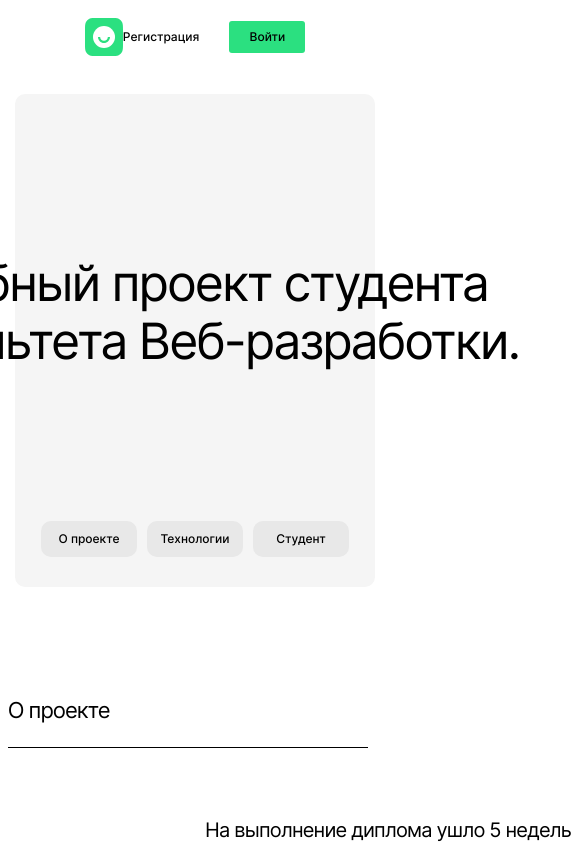
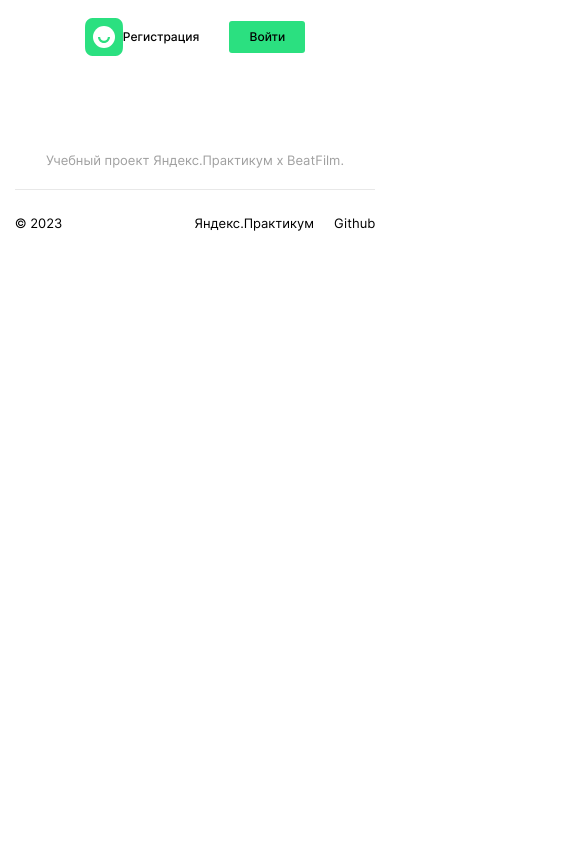
Before and after one commit to AndreiZhura/movies-explorer-frontend, a React (Create React App) app: page / in a window 390 px wide. Shown: the top 844 px of the page, 585 px wide, since content can reach past the window. Built offline with nearby package versions, Linux system fonts and the light colour scheme.

Commit message:
fix: адаптив footer

```diff
--- a/src/components/App/App.css
+++ b/src/components/App/App.css
@@ -5,7 +5,9 @@
     display: flex;
     justify-content: center;
     margin: 0;
+    margin-left: auto;
+    margin-right: auto;
     font-family: 'Inter', Arial, sans-serif;
-    width: 100%;
+    max-width: 1280px;
     height: 100%;
 }
--- a/src/components/App/App.js
+++ b/src/components/App/App.js
@@ -1,7 +1,7 @@
 
 import './App.css';
 import Header from '../Header/Header';
-import Main from '../Main/Main';
+// import Main from '../Main/Main';
 import Footer from '../Footer/Footer';
 
 
@@ -9,7 +9,6 @@ function App() {
   return (
     <>
       <Header/>
-      <Main/>
       <Footer/>
     </>
   );
--- a/src/components/Footer/Footer.css
+++ b/src/components/Footer/Footer.css
@@ -33,3 +33,10 @@
     margin-left: 20px;
 
 }
+
+@media screen and (max-width:1279px) {
+    .footer {
+        width: calc(100vw - 2 * 3.75vw);
+
+    }
+}
```
Also changed, not shown: src/components/Login/Login.js (added, +10 -0 lines), src/components/Login/Login.css (added), src/components/SearchForm/SearchForm.css (added), src/components/SearchForm/SearchForm.js (added).
